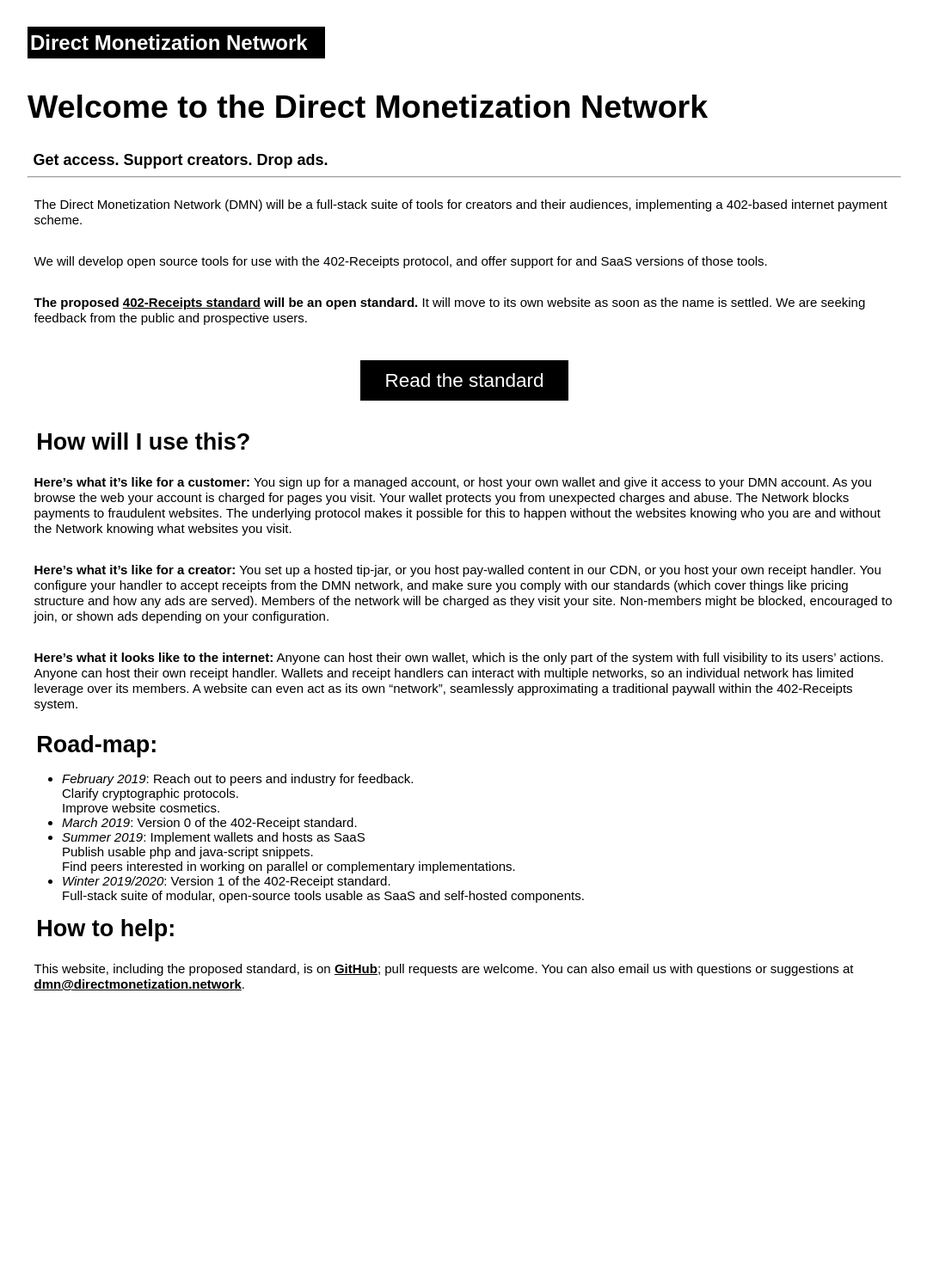
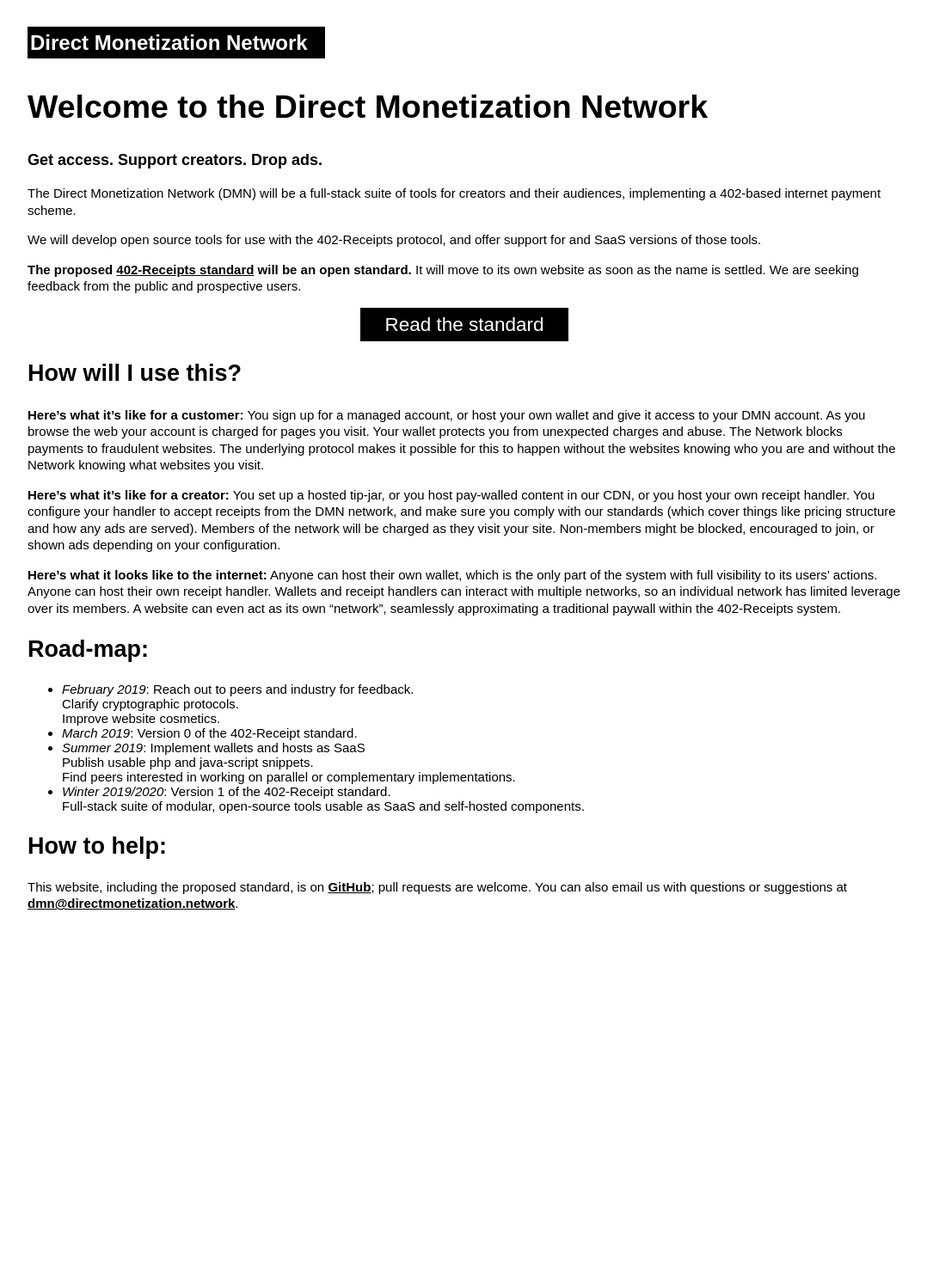
Before and after one commit to erikpukinskis/direct-monetization-static, a Jekyll site: the page built from welcome-to-the-dmn.markdown, in a window 1280 px wide. Shown: the whole page at 86% size, without its empty margins (100-1178 px from the left). Built offline with Jekyll 4.4.1, drawn with Linux system fonts in a browser that asks for light colours; after the commit the page ends 1381 px from its top, so only the background shows below that.

Commit message:
Remove most header margins

```diff
--- a/_sass/master.scss
+++ b/_sass/master.scss
@@ -69,24 +69,22 @@ h1 {
 h2 {
   font-family: $heading-font;
   font-size: 180%;
-  margin: .8vw;
 }
 h3 {
   font-family: $heading-font;
   font-size: 120%;
-  margin: .5vw;
 }
 
 h4 {
   font-family: $heading-font;
   font-style: italic;
   font-size: 120%;
-  margin: .3vw;
+  margin: 0 0 1em 0;
 }
 
 p {
-  padding: 0.5em;
-  line-height: 1.2;
+  margin: 1em 0 0 0;
+  line-height: 1.3em;
 }
 
 a {
@@ -155,7 +153,7 @@ ul.xsd_restriction_list {
 
 .glossary_item {
   border-left: solid $glossary-color 4px;
-  margin: 1em 0em 1em -1.5em;
+  margin: 1em 0em 1em -15px;
   padding: 5px 10px 10px 10px;
   .glossary_header {
     margin-left: -10px;
@@ -175,7 +173,4 @@ ul.xsd_restriction_list {
       font-size: 65%;
     }
   }
-  p {
-    margin: 0px;
-  }
 }
--- a/welcome-to-the-dmn.markdown
+++ b/welcome-to-the-dmn.markdown
@@ -8,7 +8,6 @@ description: The Direct Monetization Network will be a full-stack suite of tools
 
 ### Get access. Support creators. Drop ads.
 
--------------------------------------------
 
 The Direct Monetization Network (DMN) will be a full-stack suite of tools for creators and their audiences, implementing a 402-based internet payment scheme.
 
```
